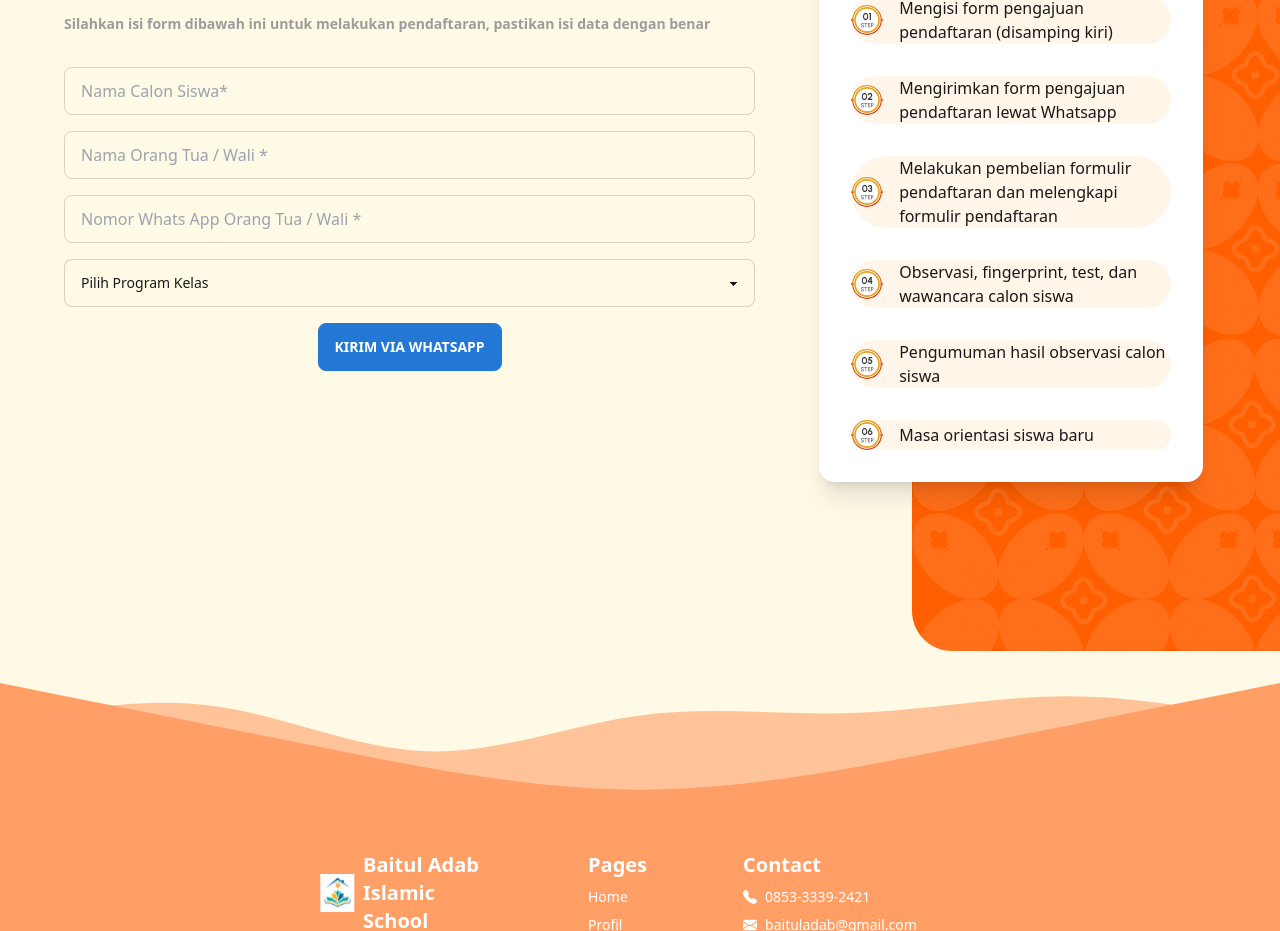
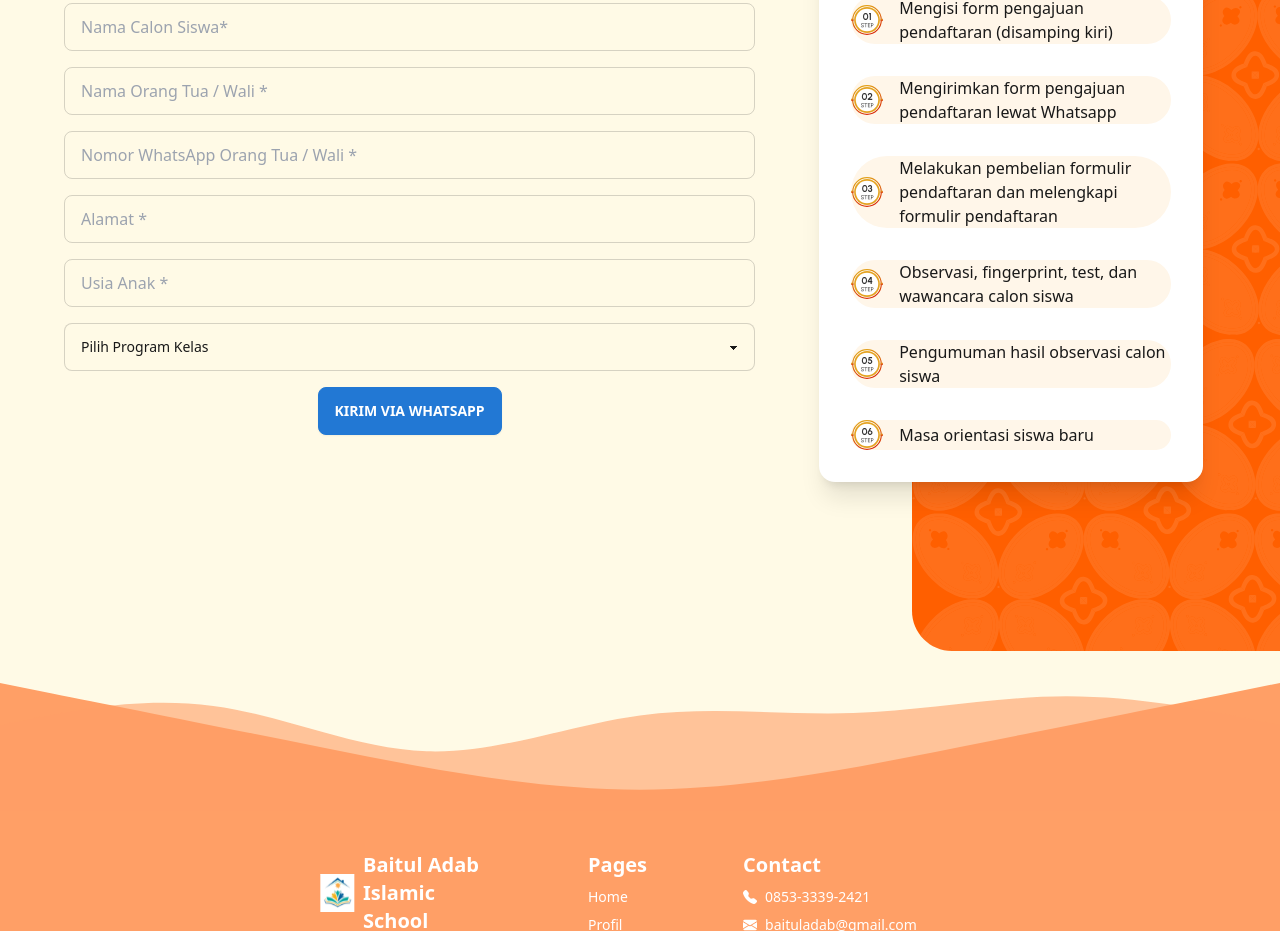
Before and after one commit to marmdhn/baitul-adab-react, a React (Create React App) app: page /contact-us in a window 1280 px wide. Shown: the part 1300-2231 px from the top of the page. Built offline with nearby package versions, Linux system fonts and the light colour scheme.

Commit message:
refactor: add form

```diff
--- a/src/pages/contact-us/pendaftaranForm.tsx
+++ b/src/pages/contact-us/pendaftaranForm.tsx
@@ -7,6 +7,8 @@ export default function PendaftaranForm() {
     namaCalonSiswa: "",
     namaOrangTua: "",
     nomorWhatsApp: "",
+    alamat: "",
+    usiaAnak: "",
     programKelas: "",
   });
 
@@ -20,9 +22,15 @@ export default function PendaftaranForm() {
 
   const handleSubmit = (e: { preventDefault: () => void }) => {
     e.preventDefault();
-    const { namaCalonSiswa, namaOrangTua, nomorWhatsApp, programKelas } =
-      formData;
-    const message = `Nama Calon Siswa: ${namaCalonSiswa}%0aNama Orang Tua/Wali: ${namaOrangTua}%0aNomor WhatsApp: ${nomorWhatsApp}%0aProgram Kelas: ${programKelas}`;
+    const {
+      namaCalonSiswa,
+      namaOrangTua,
+      nomorWhatsApp,
+      alamat,
+      usiaAnak,
+      programKelas,
+    } = formData;
+    const message = `Nama Calon Siswa: ${namaCalonSiswa}%0aNama Orang Tua/Wali: ${namaOrangTua}%0aNomor WhatsApp: ${nomorWhatsApp}%0aAlamat: ${alamat}%0aUsia Anak: ${usiaAnak}%0aProgram Kelas: ${programKelas}`;
     const whatsappURL = `https://wa.me/6285333392421?text=${message}`;
     window.open(whatsappURL, "_blank");
   };
@@ -46,11 +54,27 @@ export default function PendaftaranForm() {
           className="input input-bordered bg-transparent w-full text-neutral"
         />
         <input
-          type="text"
+          type="number"
           name="nomorWhatsApp"
           value={formData.nomorWhatsApp}
           onChange={handleChange}
-          placeholder="Nomor Whats App Orang Tua / Wali *"
+          placeholder="Nomor WhatsApp Orang Tua / Wali *"
+          className="input input-bordered bg-transparent w-full text-neutral"
+        />
+        <input
+          type="text"
+          name="alamat"
+          value={formData.alamat}
+          onChange={handleChange}
+          placeholder="Alamat *"
+          className="input input-bordered bg-transparent w-full text-neutral"
+        />
+        <input
+          type="number"
+          name="usiaAnak"
+          value={formData.usiaAnak}
+          onChange={handleChange}
+          placeholder="Usia Anak *"
           className="input input-bordered bg-transparent w-full text-neutral"
         />
         <select
```
